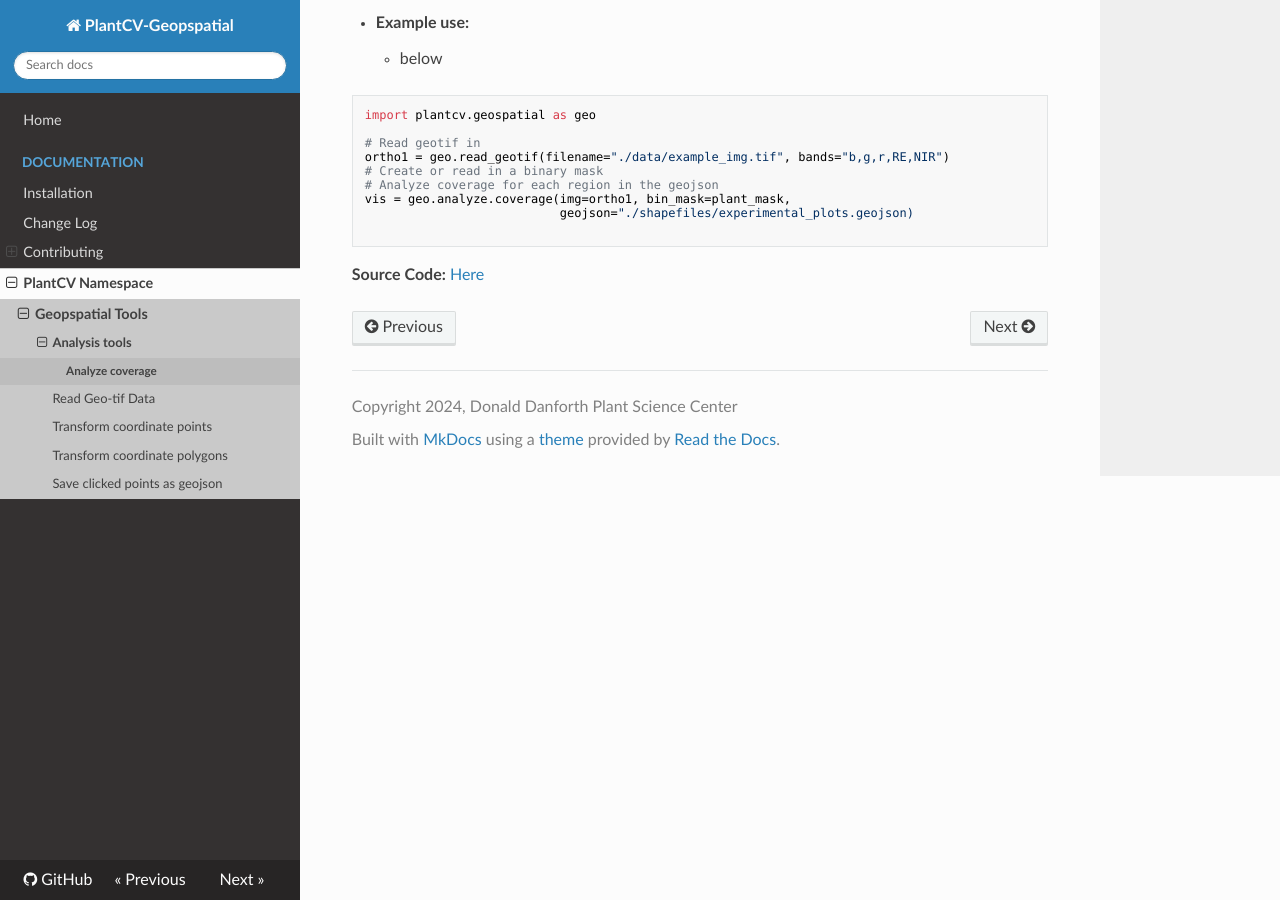
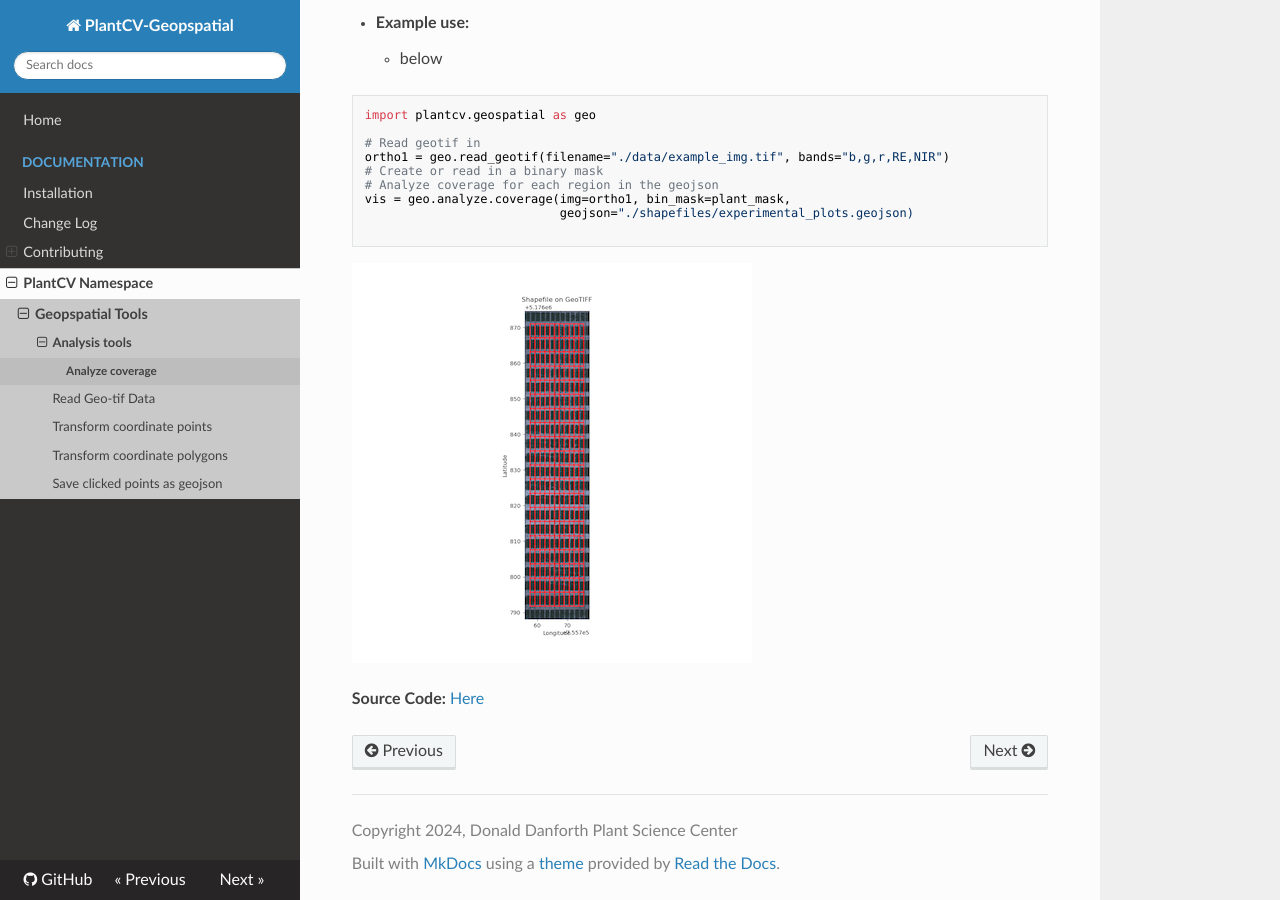
Before and after one commit to danforthcenter/plantcv-geospatial, an MkDocs documentation site: the page built from docs/analyze_coverage.md, in a window 1280 px wide and 900 px high, scrolled down 530 px. Built offline with MkDocs 1.6.1, drawn with Linux system fonts in a browser that asks for light colours; nearby versions of some CDN libraries.

Commit message:
add docs image analyze coverage

````diff
--- a/docs/analyze_coverage.md
+++ b/docs/analyze_coverage.md
@@ -28,5 +28,6 @@ vis = geo.analyze.coverage(img=ortho1, bin_mask=plant_mask,
                            geojson="./shapefiles/experimental_plots.geojson)
 
 ```
+![Screenshot](documentation_images/analyze_coverage.png)
 
-**Source Code:** [Here](https://github.com/danforthcenter/plantcv-geospatial/blob/main/plantcv/geospatial/analyze.coverage.py)
+**Source Code:** [Here](https://github.com/danforthcenter/plantcv-geospatial/blob/main/plantcv/geospatial/analyze/coverage.py)
````
Also changed, not shown: docs/documentation_images/analyze_coverage.png (added).
